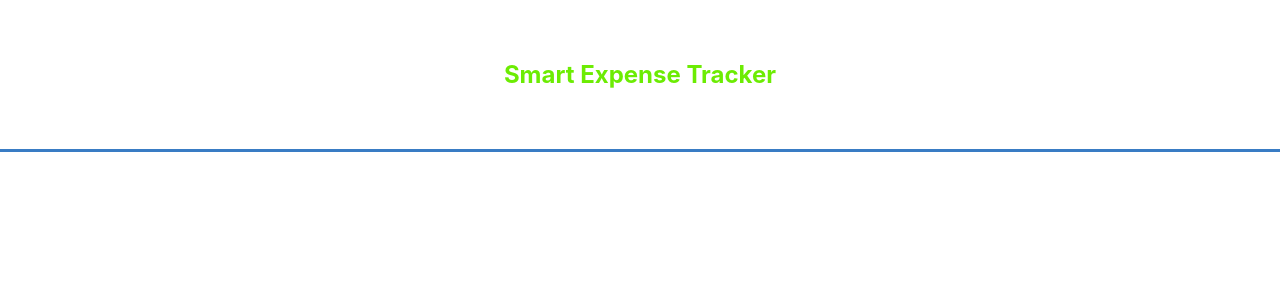
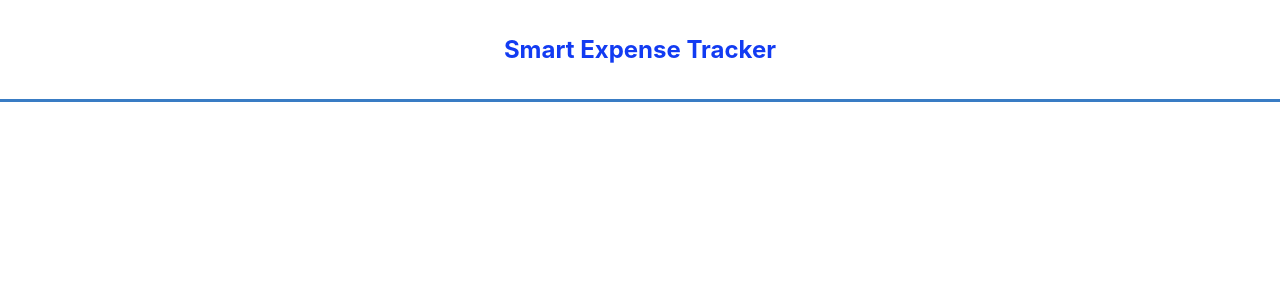
Before and after one commit to Loki207/Expense-Tracker, a React (Create React App) app: page / in a window 1280 px wide. Shown: the top 300 px of the page. Built offline with nearby package versions, Linux system fonts and the light colour scheme.

Commit message:
minor modifi

```diff
--- a/src/components/tt.css
+++ b/src/components/tt.css
@@ -8,8 +8,8 @@
    } */
 
    .header {
-  color: rgb(108, 236, 3);
-  padding: 40px;
+  color: rgb(18, 59, 242);
+  padding: 15px;
   text-align: center;
   border-bottom: 3px solid #0057b3c6;
 }
```
